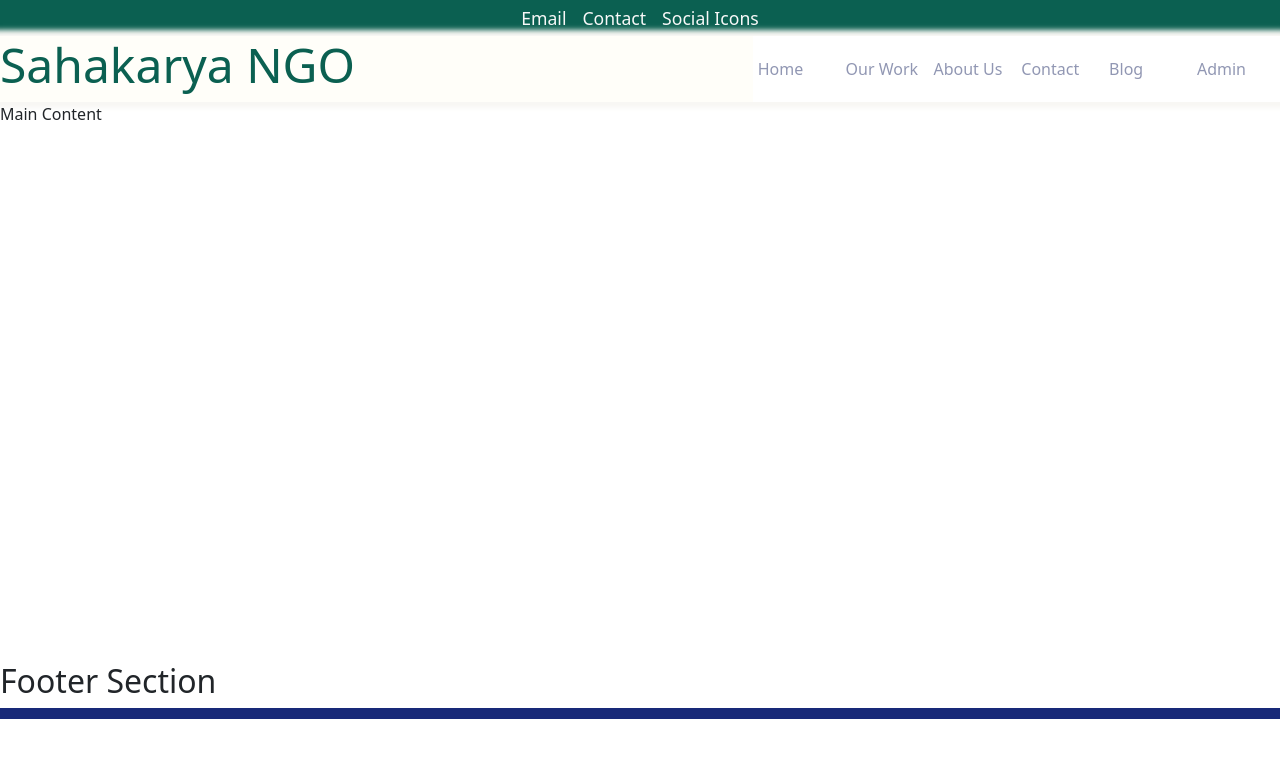
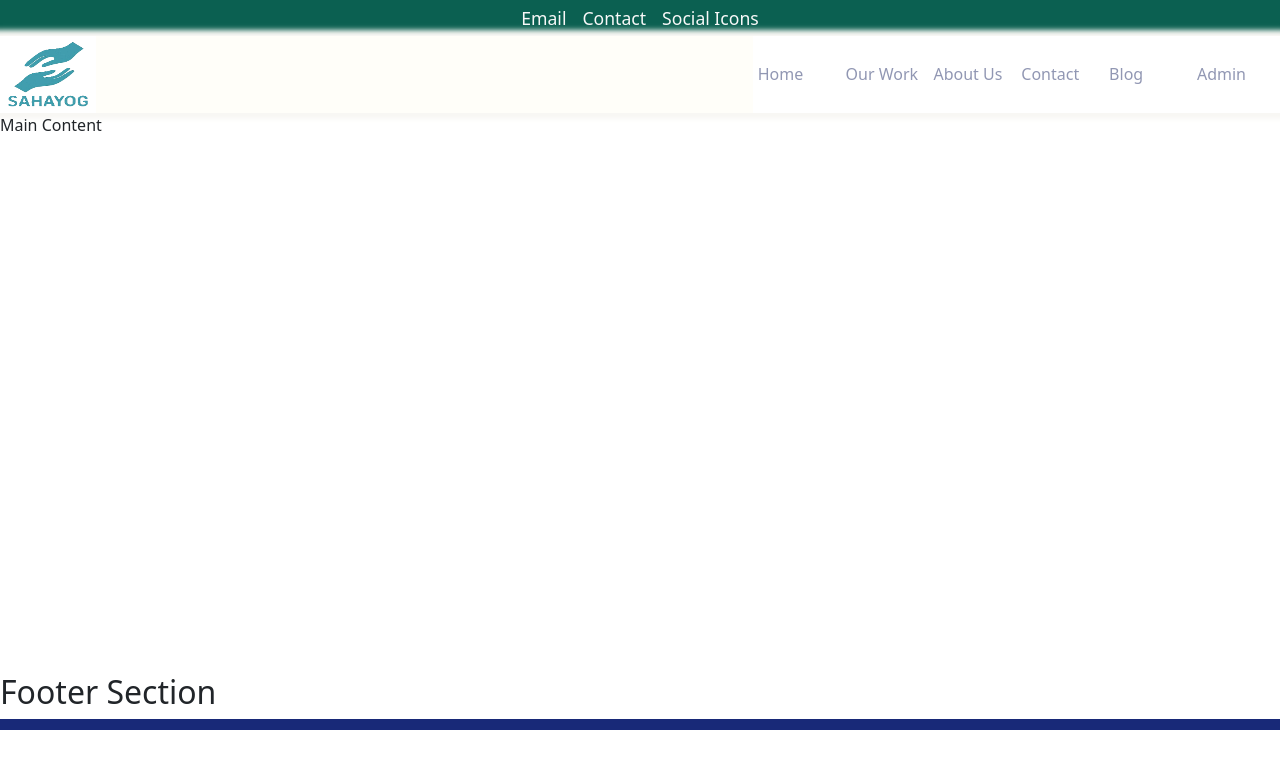
Before and after one commit to PratikChavan97/ngo-hadapsar, a React (Vite) app: page / in a window 1280 px wide. Shown: the top 768 px of the page. Built offline with nearby package versions, Linux system fonts and the light colour scheme.

Commit message:
Logo added

```diff
--- a/src/Pages/site/MainPage.jsx
+++ b/src/Pages/site/MainPage.jsx
@@ -1,6 +1,6 @@
 import TopHeader from "../../components/TopHeader";
-import Footer from "../../ui/Footer";
-import Header from "../../ui/Header";
+import Footer from "../../ui/site/Footer";
+import Header from "../../ui/site/Header";
 
 function MainPage({ children }) {
   return (
--- a/src/ui/Header.jsx
+++ b/src/ui/site/Header.jsx
@@ -1,10 +1,18 @@
 import { NavLink } from "react-router-dom";
+
+import "./module.Header.css";
 
 function Header() {
   return (
     <div className="header-section">
       <header>
-        <h2>Sahakarya NGO</h2>
+        <NavLink to="/">
+          <img
+            src="src\assets\sahayog-logo.jpg"
+            alt="header-logo"
+            className="logo"
+          />
+        </NavLink>
       </header>
       <nav>
         <NavLink to="/">Home</NavLink>
--- /dev/null
+++ b/src/ui/site/module.Header.css
@@ -0,0 +1,4 @@
+.logo {
+  height: 4.8rem;
+  aspect-ratio: 5/4;
+}
```
Also changed, not shown: src/assets/sahayog-logo.jpg (added), src/ui/site/Footer.jsx (renamed from src/ui/Footer.jsx), src/ui/site/Main.jsx (renamed from src/ui/Main.jsx), 4 other files (tests, documents, lock files or other folders).
